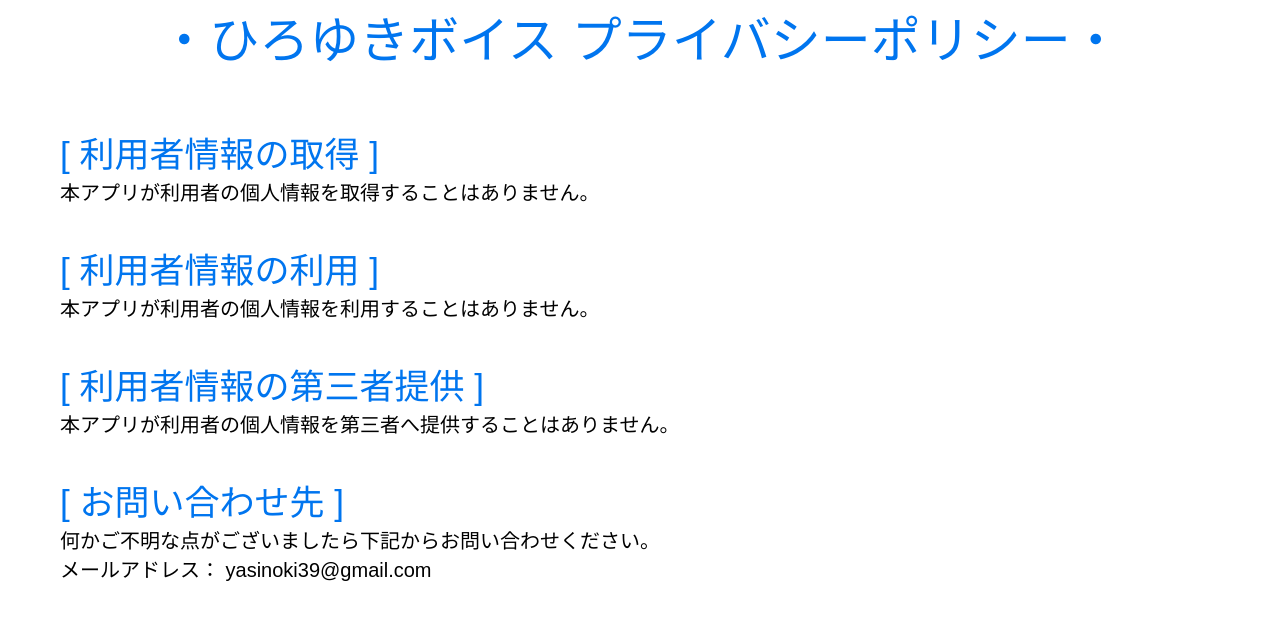
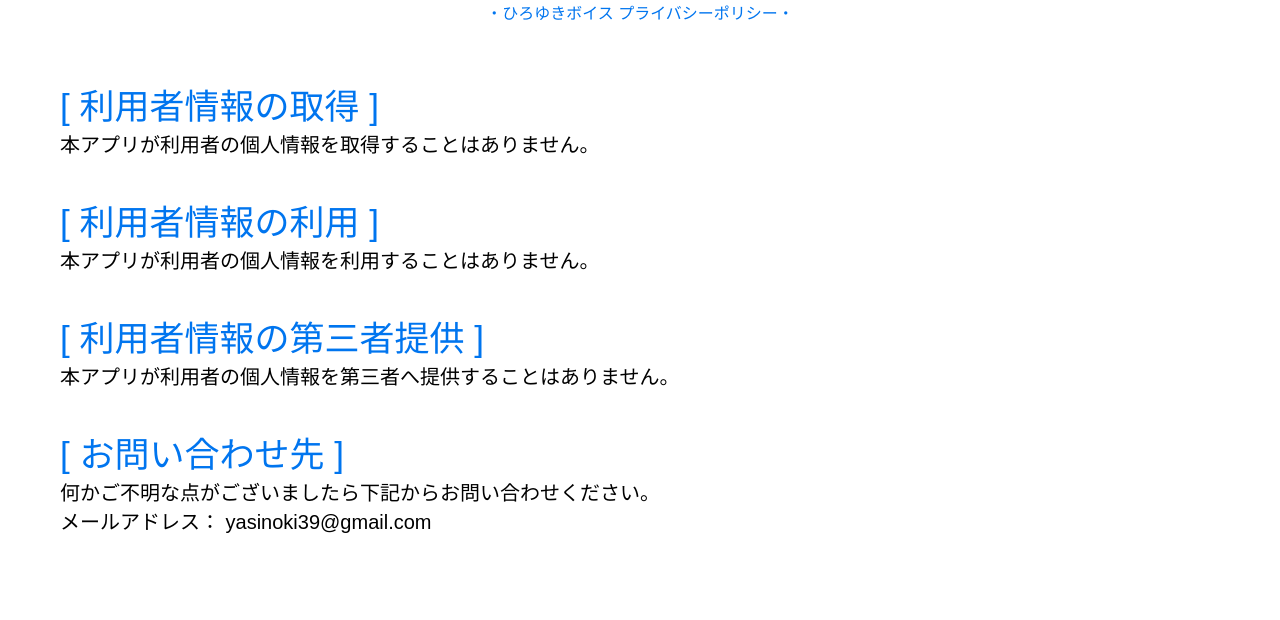
Before and after one commit to yasinoki39/HiroyukiVoiceApp_PrivacyPolicy, a plain HTML site: page index.html in a window 1280 px wide. Drawn offline with Linux system fonts and the light colour scheme.

Commit message:
Update index.html

```diff
--- a/index.html
+++ b/index.html
@@ -87,7 +87,7 @@
     }
 
     .FontTitle {
-        font-size: 50px;
+        font-size: px;
     }
 
     .FontSubTitle {
```
